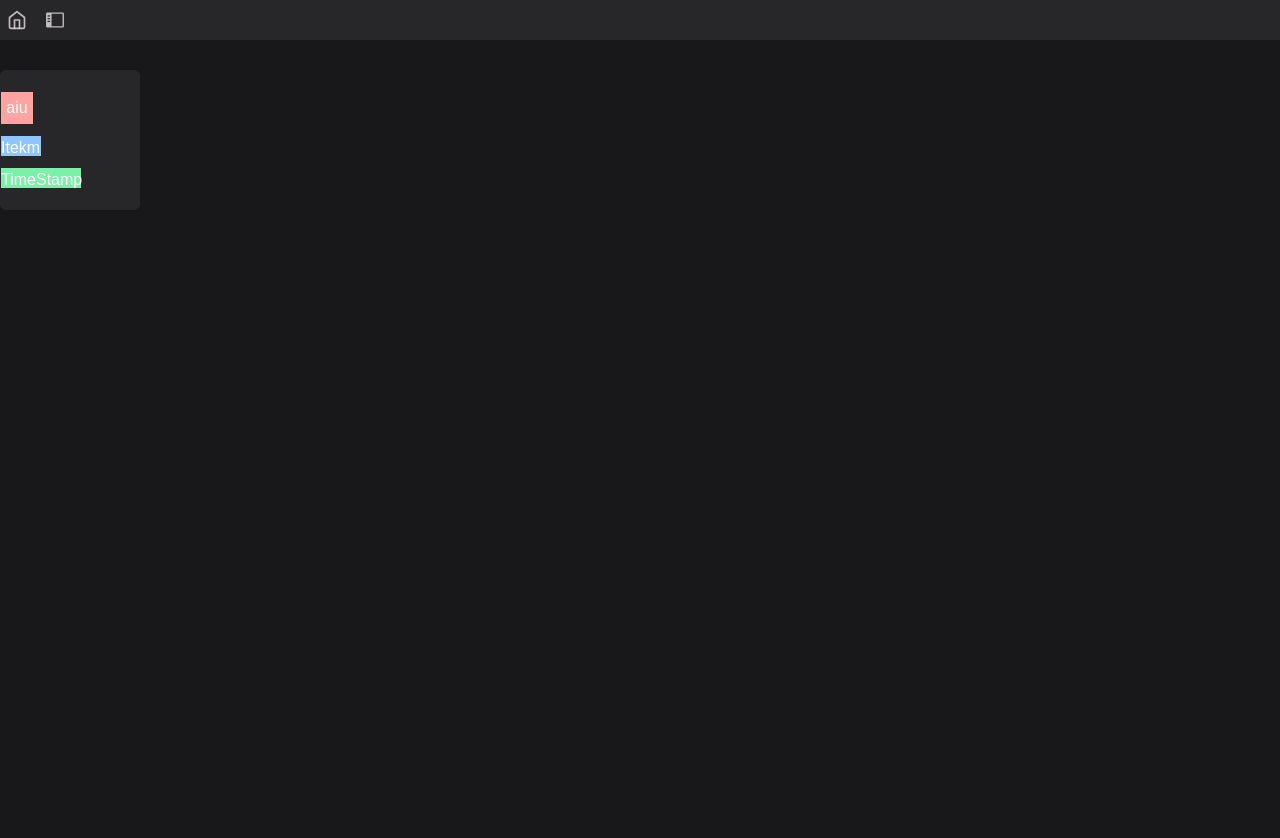
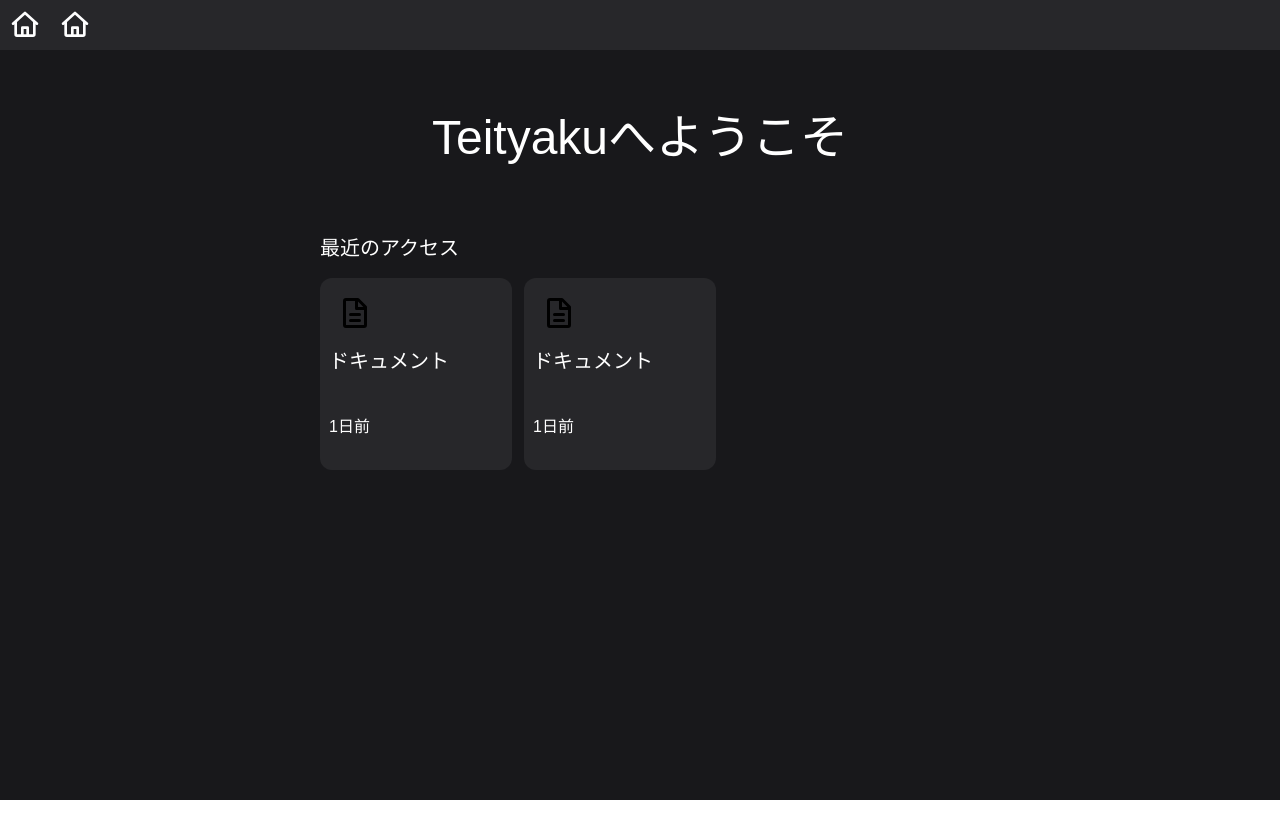
Before and after one commit to karameru1729/Teityaku, a Next.js app: page /home in a window 1280 px wide. After the commit the page ends 800 px from the top, so only its background shows below. Built offline with nearby package versions, Linux system fonts and the light colour scheme.

Commit message:
add:home画面の作成

```diff
--- a/components/RecentAccessButton.tsx
+++ b/components/RecentAccessButton.tsx
@@ -1,6 +1,7 @@
 'use client'
+import HomeIcon from "../public/icons/document.svg";
+import React from 'react';
 
-import React from 'react';
 interface ButtonProps {
     Icon: React.ComponentType<React.SVGProps<SVGSVGElement>>;
     isHovered: boolean;
@@ -8,16 +9,10 @@ interface ButtonProps {
 
 export default function RecentAccessButton(){
   return(
-    <div className="gap-3 flex flex-col items-start justify-center bg-zinc-800 border-transparent rounded-md w-35 h-35 border">
-      <div className="bg-red-300 flex w-8 h-8 items-center justify-center">
-        aiu
-      </div>
-      <div className="bg-blue-300 w-10 h-5">
-        Itekm
-      </div>
-      <div className="bg-green-300 w-20 h-5">
-        TimeStamp
-      </div>
+    <div className="flex flex-col my-2 justify-start bg-zinc-800 border-transparent rounded-xl w-48 h-48 border">
+      <HomeIcon width={36} height={36} fill="#e2dadad6" className="m-4"/>
+      <p className="text-xl mx-2">ドキュメント</p>
+      <p className="text-md mt-10 ml-2">1日前</p>
     </div>
   );
 }
--- a/components/Sidebar.tsx
+++ b/components/Sidebar.tsx
@@ -10,9 +10,9 @@ import { useSidebar } from "../providers/SidebarProvider";
 export default function Sidebar(){
     const { isOpen } = useSidebar();
     return(
-        <div className={`bg-zinc-800 ${isOpen ? 'w-48' : 'w-0'} h-screen flex flex-col overflow-hidden transition-all duration-300`}>
+        <div className={`bg-zinc-800 ${isOpen ? 'w-96' : 'w-0'} h-screen flex flex-col overflow-hidden transition-all duration-300`}>
             <div className="w-full flex flex-col h-full items-center">
-                <div className="flex flex-col gap-1 mt-2 items-center">
+                <div className="flex flex-col gap-1 mb-1 items-center">
                     <SidebarButton Icon={sidebarIcon} Item="サイドバー" />
                     <SidebarButton Icon={libraryIcon} Item="ライブラリ"/>
                     <SidebarButton Icon={documentIcon} Item="ドキュメント" />
@@ -24,7 +24,7 @@ export default function Sidebar(){
                 </div>
                 <div className="flex flex-col overflow-auto sideBar-scrollbar gap-1 items-center">
                     <details className="mx-auto">
-                        <summary className="hover:bg-zinc-600 w-46 h-6 rounded-md text-sm text-[#e2dadad6] select-none">最近</summary>
+                        <summary className="flex items-center hover:bg-zinc-600 w-92 h-12 rounded-md text-xl text-[#e2dadad6] select-none">最近</summary>
                             <div className="flex flex-col overflow-auto sideBar-scrollbar gap-1">
                                 <SidebarButton Icon={sidebarIcon} Item="サイドバー" />
                                 <SidebarButton Icon={libraryIcon} Item="ライブラリ" />
--- a/components/SidebarButton.tsx
+++ b/components/SidebarButton.tsx
@@ -12,9 +12,9 @@ export default function SidebarButton({ Icon, Item }:SidebarButtonProps) {
 
     return(
         <div className="flex items-center justify-center">
-            <button className="whitespace-nowrap flex gap-2 border border-transparent rounded-md hover:bg-zinc-600 p-[1px] w-46 h-6 items-center"  type="button">
-                <Icon width={15} height={15} fill="#e2dadad6" />
-                <span className="text-sm text-[#e2dadad6] select-none">{Item}</span>
+            <button className="whitespace-nowrap flex gap-2 border border-transparent rounded-md hover:bg-zinc-600 p-[1px] w-92 h-12 items-center"  type="button">
+                <Icon width={28} height={28} fill="#e2dadad6" />
+                <span className="text-xl text-[#e2dadad6] select-none">{Item}</span>
             </button>
         </div>
     )
--- /dev/null
+++ b/components/SliderBar.tsx
@@ -0,0 +1,25 @@
+"use client"
+import { useRef } from "react";
+import RecentAccessButton from "./RecentAccessButton.tsx"
+export default function SliderBar() {
+  const scrollContainerRef = useRef<HTMLDivElement>(null);
+
+  const scrollLeft = () => {
+    if (scrollContainerRef.current) {
+      scrollContainerRef.current.scrollBy({ left: -300, behavior: "smooth" });
+    }
+  };
+
+  const scrollRight = () => {
+    if (scrollContainerRef.current) {
+      scrollContainerRef.current.scrollBy({ left: 300, behavior: "smooth" });
+    }
+  };
+
+  return (
+    <div className="flex flex-row gap-3">
+      <RecentAccessButton/>
+      <RecentAccessButton/>
+    </div>
+  );
+}
--- a/components/Toptoolbar.tsx
+++ b/components/Toptoolbar.tsx
@@ -1,35 +1,19 @@
 "use client"
 import { useSidebar } from "../providers/SidebarProvider";
+import HomeIcon from "../public/icons/home.svg";
 
 export default function Toptoolbar(){
     const { toggleSidebar, openSidebar, closeSidebar} = useSidebar();
 
     return (
-        <div className="relative bg-zinc-800 h-10 w-full top-0 left-0 flex justify-start">
-          <svg className="hidden">
-            <symbol id="icon-sidebar" viewBox="0 0 256 256">
-              <path fill="#e2dadad6" d="M216 40H40a16 16 0 0 0-16 16v144a16 16 0 0 0 16 16h176a16 16 0 0 0 16-16V56a16 16 0 0 0-16-16ZM64 152H48a8 8 0 0 1 0-16h16a8 8 0 0 1 0 16Zm0-32H48a8 8 0 0 1 0-16h16a8 8 0 0 1 0 16Zm0-32H48a8 8 0 0 1 0-16h16a8 8 0 0 1 0 16Zm152 112H88V56h128v144Z"/>
-            </symbol>
-            <symbol id="icon-home" viewBox="0 0 24 24">
-              <g fill="none" stroke="#e2dadad6" strokeLinecap="round" strokeLinejoin="round" strokeWidth="2"><path d="m3 9l9-7l9 7v11a2 2 0 0 1-2 2H5a2 2 0 0 1-2-2z"/><path d="M9 22V12h6v10"/></g>
-            </symbol>
-          </svg>
-            {/* 検索バー */}
-            {/*<input className="w-1/3 rounded-xl bg-white shadow-xl border-sky-500 border-1 placeholder-gray-500" placeholder="　検索"/>*/}
-          {/*ホームボタン */}
-          <div className="gap-1 flex flex-row justify-center items-center">
-            <button className="flex items-center justify-center border border-transparent rounded-md hover:bg-zinc-600 m-[1px] h-8 w-8" onClick={toggleSidebar}>
-              <svg className="w-5 h-5">
-                <use href="#icon-home"/>
-              </svg>
+        <div className="flex flex-row">
+            <button className="flex m-2 items-center justify-center border border-transparent rounded-md hover:bg-zinc-600" onClick={toggleSidebar}>
+              <HomeIcon width={32} height={32} fill="#e2dadad6"/>
             </button>
             {/* サイドバーボタン */}
-            <button className="flex items-center justify-center border border-transparent rounded-md hover:bg-zinc-600 m-[1px] h-8 w-8" onClick={toggleSidebar}>
-              <svg className="w-5.5 h-5.5">
-                <use href="#icon-sidebar"/>
-              </svg>
+            <button className="flex m-2 items-center justify-center border border-transparent rounded-md hover:bg-zinc-600" onClick={toggleSidebar}>
+              <HomeIcon width={32} height={32} fill="#e2dadad6"/>
             </button>
-          </div>
         </div>
     );
 }
--- a/src/app/(main)/documents/[documentId]/layout.tsx
+++ b/src/app/(main)/documents/[documentId]/layout.tsx
@@ -8,7 +8,9 @@ export default function DocumentLayout({
   return (
     <>
       <PositionBar/>
-      <div className="flex flex-col">{children}</div>
+      <div className="flex flex-col">
+        {children}
+      </div>
     </>
   );
 }
--- a/src/app/(main)/home/layout.tsx
+++ b/src/app/(main)/home/layout.tsx
@@ -1,7 +1,6 @@
 export default function AuthLayout({ children }: { children: React.ReactNode }) {
   return (
-    // htmlとbodyを取り除き、divなどで囲む
-    <section className="bg-zinc-900 min-h-screen flex flex-col">
+    <section className="bg-zinc-900 h-screen flex flex-col">
       {children}
     </section>
   );
--- a/src/app/(main)/home/page.tsx
+++ b/src/app/(main)/home/page.tsx
@@ -1,11 +1,16 @@
 import RecentAccessButton from "@/../components/RecentAccessButton";
+import SliderBar from "@/../components/SliderBar";
 
 export default function Home() {
   return(
-    <div className="flex flex-col flex-grow justify-start relative overflow-hidden">
-      <div className="relative gap-4 flex flex-row items-center h-50 w-screen bg-zinc-900">
-        <RecentAccessButton/>
+    <div className="flex flex-col flex-grow justify-start items-center relative overflow-hidden bg-zinc-900">
+      <h1 className="my-16 text-5xl text-center">Teityakuへようこそ</h1>
+
+      <div className="w-1/2 bg-zinc-900">
+        <p className="text-xl py-2">最近のアクセス</p>
+        <SliderBar/>
       </div>
+
     </div>
   );
 }
--- a/src/app/(main)/layout.tsx
+++ b/src/app/(main)/layout.tsx
@@ -1,4 +1,3 @@
-import "../globals.css";
 import Toptoolbar from "../../../components/Toptoolbar";
 import Sidebar from "../../../components/Sidebar";
 
@@ -8,18 +7,17 @@ export default function MainLayout({
   children: React.ReactNode;
 }>) {
   return (
-    <div className="flex flex-col">
-      <header>
-         {/*ツールバー*/}
+    <div className="flex flex-col h-screen w-full overflow-hidden bg-zinc-900">
+      <header className="w-full relative bg-zinc-800">
         <Toptoolbar/>
       </header>
-      <main className="flex flex-row">
+      <main className="flex flex-1 flex-row">
          {/*サイドバー*/}
         <div>
           <Sidebar/>
         </div>
         {/*テキストエディタ画面*/}
-        <div className="flex-1 bg-zinc-900">
+        <div className="flex-1 bg-zinc-900 overflow-y-auto">
           {children}
         </div>
       </main>
--- a/src/app/layout.tsx
+++ b/src/app/layout.tsx
@@ -7,8 +7,8 @@ export default function RootLayout({
   children: React.ReactNode;
 }>) {
   return (
-    <html lang="en">
-      <body>
+    <html lang="ja">
+      <body className="bg-zinc-900 text-zinc-200 antialiased">
         {/*サイドバープロバイダーでは用途が限定的すぎるので、修正する必要がある*/}
         <SidebarProvider>
           {children}
```
Also changed, not shown: public/icons/home.svg.
